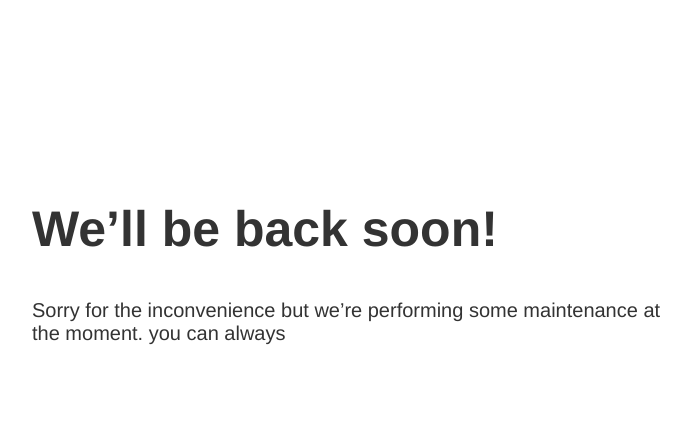
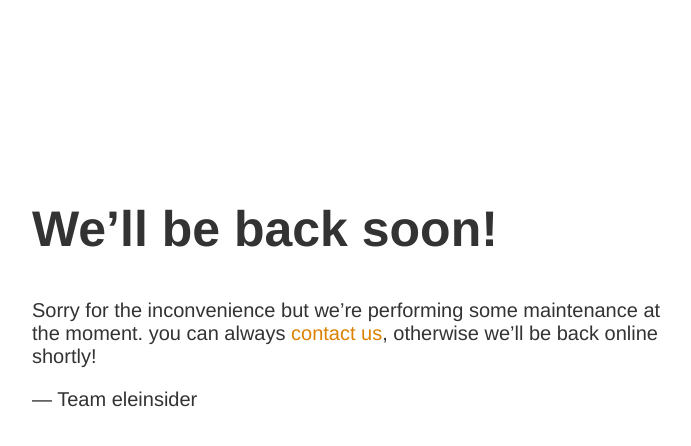
Before and after one commit to eleka-12/tumor-detector-beta, a Flask app: template templates/home.html in a window 1280 px wide. Shown: the top 446 px of the page, without its empty margins (283-974 px from the left). Run offline with Flask 2, Linux system fonts and the light colour scheme; the template is opened without the code that fills it, so the values that code supplies are empty; parts of the project's set-up code (start-up, migrations or seed data) failed here and were passed over.

Commit message:
changes on home.html

```diff
--- a/templates/home.html
+++ b/templates/home.html
@@ -12,7 +12,7 @@
 <article>
     <h1>We&rsquo;ll be back soon!</h1>
     <div>
-        <p>Sorry for the inconvenience but we&rsquo;re performing some maintenance at the moment. you can always <a href="eleinsider@gmail.com>contact us</a>, otherwise we&rsquo;ll be back online shortly!</p>
+        <p>Sorry for the inconvenience but we&rsquo;re performing some maintenance at the moment. you can always <a href="eleinsider@gmail.com">contact us</a>, otherwise we&rsquo;ll be back online shortly!</p>
         <p>&mdash; Team eleinsider</p>
     </div>
 </article>
```
